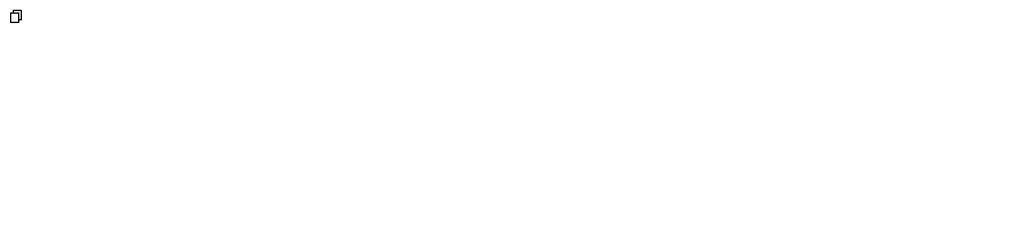
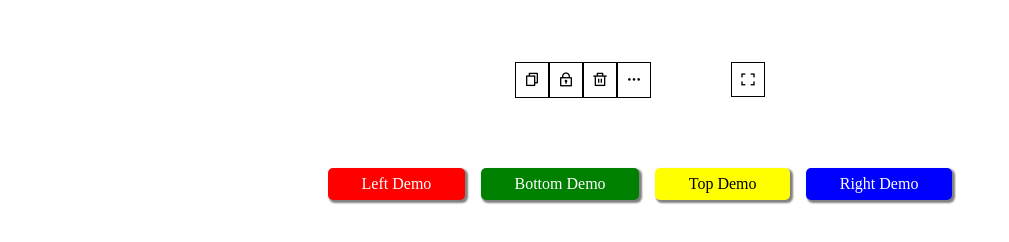
Before and after one commit to chetansq/CSS, a plain HTML site: page task_7/tooltip/tooltip.html in a window 1280 px wide. Shown: the whole page, without its empty margins (0-1009 px from the left). Drawn offline with nearby package versions, Linux system fonts and the light colour scheme.

Commit message:
tooltip task 7

```diff
--- a/task_7/pagination.css
+++ b/task_7/pagination.css
@@ -9,6 +9,7 @@
     flex-direction: column;
     gap: 20px;
     height: 100vh;
+    padding: 50px;
 }
 
 /* pagination 1 */
--- a/task_7/tooltip/tooltip.css
+++ b/task_7/tooltip/tooltip.css
@@ -0,0 +1,81 @@
+* {
+    padding: 0px;
+    margin: 0px;
+    box-sizing: border-box;
+}
+
+.container {
+    height: 100vh;
+}
+
+.tooltip_1 {
+    height: 20vh;
+    width: 20%;
+    margin: auto;
+    display: flex;
+    justify-content: space-between;
+    align-items: center;
+
+}
+
+.tool1 {
+    display: flex;
+    /* justify-content: space-between; */
+    align-items: center;
+    /* width: 40%; */
+
+}
+
+.tip abbr {
+    text-decoration: none;
+    padding: 0.5rem;
+    border-block: 1px solid black;
+    border-inline: 1px solid black;
+}
+
+.tip {
+    /* border: 1px solid black; */
+    padding: 3px;
+    border-radius: 4px;
+}
+
+abbr {
+    text-decoration: none;
+    padding: 0.5rem;
+}
+
+.tool3 {
+    display: grid;
+    width: 50%;
+    margin: auto;
+    grid-template-columns: auto auto auto auto;
+    text-align: center;
+
+}
+
+.t {
+    padding: 7px;
+    border-radius: 5px;
+    color: white;
+    box-shadow: 2px 2px 2px 1px gray;
+}
+
+.tip_1 {
+    background-color: red;
+
+}
+
+.tip_2 {
+    background-color: green;
+
+}
+
+.tip_3 {
+    background-color: yellow;
+    color: black;
+}
+
+.tip_4 {
+    background-color: blue;
+
+}
--- a/task_7/tooltip/tooltip.html
+++ b/task_7/tooltip/tooltip.html
@@ -12,9 +12,40 @@
 <body>
     <div class="container">
         <div class="tooltip_1">
-            <div class="tool1">
-                <div class="tip1"><i class="ri-file-copy-line"></i></div>
-                <div class="tip2"></div>
+            <div class="tool1 tip ">
+                <abbr title="Copy">
+                    <div class="tip1 t1"><i class="ri-file-copy-line"></i></div>
+                </abbr>
+                <abbr title="Lock">
+                    <div class="tip2 t1"><i class="ri-lock-2-line"></i></div>
+                </abbr>
+                <abbr title="Delete">
+                    <div class="tip3 t1"><i class="ri-delete-bin-line"></i></div>
+                </abbr>
+                <abbr title="More">
+                    <div class="tip4"><i class="ri-more-fill"></i></div>
+                </abbr>
+            </div>
+
+            <div class="tool2 tip">
+                <abbr title="Full screen"> <i class="ri-fullscreen-fill"></i></abbr>
+            </div>
+        </div>
+
+        <div class="tooltip_2">
+            <div class="tool3">
+                <abbr title="A demo of left tooltip left">
+                    <div class="tip_1 t">Left Demo</div>
+                </abbr>
+                <abbr title="A demo of bottom tooltip">
+                    <div class="tip_2 t ">Bottom Demo</div>
+                </abbr>
+                <abbr title="A demo of top tooltip">
+                    <div class="tip_3 t ">Top Demo</div>
+                </abbr>
+                <abbr title="A demo of right tooltip">
+                    <div class="tip_4 t">Right Demo</div>
+                </abbr>
             </div>
         </div>
     </div>
```
Also changed, not shown: task_7/image/photo1716614925.jpeg (added), task_7/image/photo1716615032.jpeg (added), task_7/image/photo1716615206.jpeg (added), task_7/image/photo1716615264.jpeg (added).
